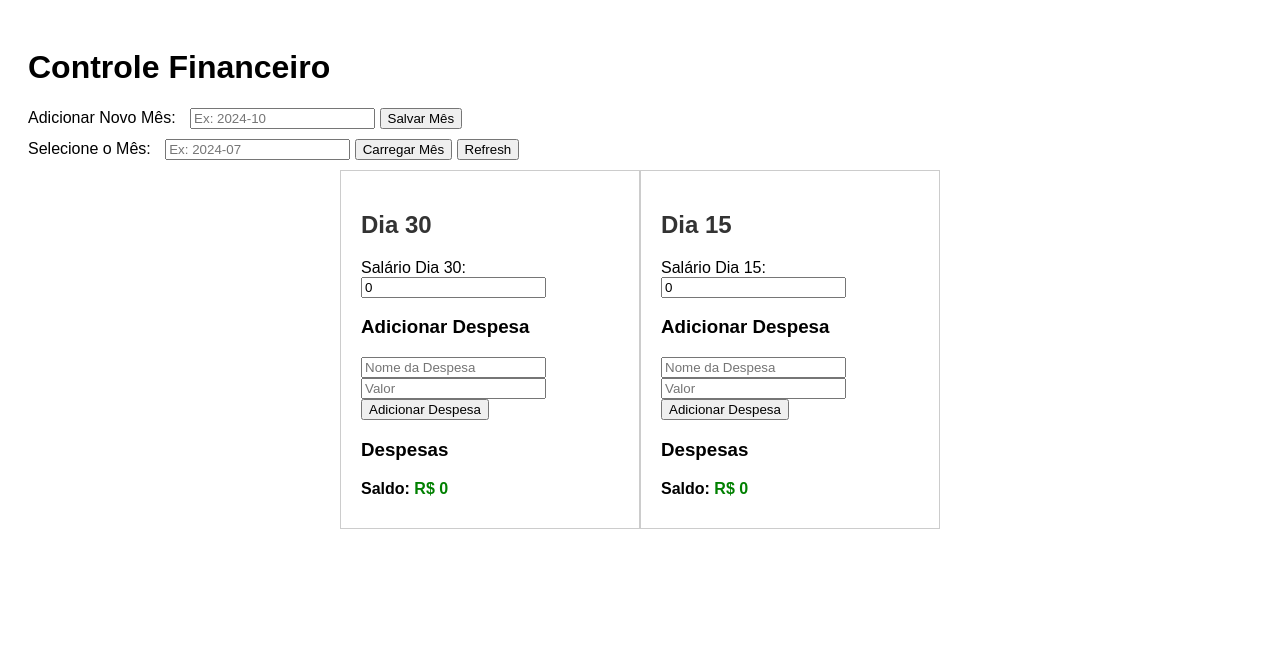
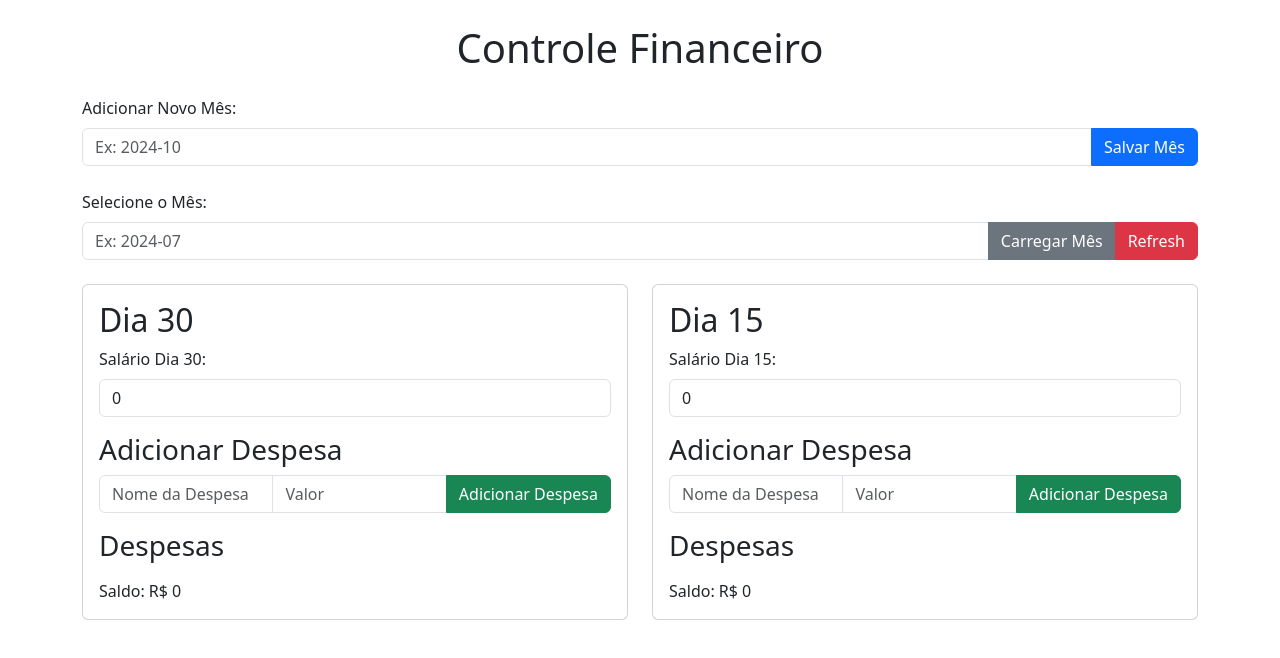
Before and after one commit to Andersonlima21/Controle-Finan-as, a website: page public/index.html in a window 1280 px wide. Drawn offline with nearby package versions, Linux system fonts and the light colour scheme.

Commit message:
inserindo estilos

```diff
--- a/public/css/style.css
+++ /dev/null
@@ -1,42 +0,0 @@
-body {
-    font-family: Arial, sans-serif;
-    padding: 20px;
-}
-
-h2 {
-    color: #333;
-}
-
-.container {
-    display: flex;
-    justify-content: space-between;
-    max-width: 600px;
-    margin: 0 auto;
-}
-
-.block {
-    padding: 20px;
-    border: 1px solid #ccc;
-    margin-bottom: 20px;
-    width: 45%;
-}
-
-.item {
-    margin-bottom: 10px;
-}
-
-label {
-    margin-right: 10px;
-}
-
-.saldo {
-    font-weight: bold;
-}
-
-.positivo {
-    color: green;
-}
-
-.negativo {
-    color: red;
-}
--- a/public/index.html
+++ b/public/index.html
@@ -5,63 +5,87 @@
     <meta charset="UTF-8">
     <meta name="viewport" content="width=device-width, initial-scale=1.0">
     <title>Controle Financeiro</title>
-    <link rel="stylesheet" href="/css/style.css">
+    <!-- Bootstrap CSS -->
+    <link href="https://cdn.jsdelivr.net/npm/bootstrap@5.3.3/dist/css/bootstrap.min.css" rel="stylesheet" integrity="sha384-QWTKZyjpPEjISv5WaRU9OFeRpok6YctnYmDr5pNlyT2bRjXh0JMhjY6hW+ALEwIH" crossorigin="anonymous">
+    <!-- Seu CSS -->
+    <link rel="stylesheet" href="styles.css">
 </head>
 
 <body>
-    <h1>Controle Financeiro</h1>
+    <div class="container mt-4">
+        <h1 class="text-center mb-4">Controle Financeiro</h1>
+
         <!-- Adicionar novo mês -->
-    <div class="item">
-        <label for="novoMes">Adicionar Novo Mês:</label>
-        <input type="text" id="novoMes" placeholder="Ex: 2024-10">
-        <button onclick="salvarMes()">Salvar Mês</button>
+        <div class="mb-4">
+            <label for="novoMes" class="form-label">Adicionar Novo Mês:</label>
+            <div class="input-group">
+                <input type="text" id="novoMes" class="form-control" placeholder="Ex: 2024-10">
+                <button class="btn btn-primary" onclick="salvarMes()">Salvar Mês</button>
             </div>
+        </div>
+
         <!-- Seleção do mês -->
-    <div class="item">
-        <label for="mes">Selecione o Mês:</label>
-        <input type="text" id="mesSelecionado" placeholder="Ex: 2024-07">
-        <button onclick="carregarMes()">Carregar Mês</button>
-        <button onclick="location.reload()">Refresh</button>
+        <div class="mb-4">
+            <label for="mes" class="form-label">Selecione o Mês:</label>
+            <div class="input-group">
+                <input type="text" id="mesSelecionado" class="form-control" placeholder="Ex: 2024-07">
+                <button class="btn btn-secondary" onclick="carregarMes()">Carregar Mês</button>
+                <button class="btn btn-danger" onclick="location.reload()">Refresh</button>
             </div>
-    <div class="container">
-        <div class="block">
-            <h2>Dia 30</h2>
-            <div class="item">
-                <label for="salario30">Salário Dia 30:</label>
-                <input type="number" id="salario30" value="0">
+        </div>
+
+        <div class="row">
+            <div class="col-md-6 mb-4">
+                <div class="card">
+                    <div class="card-body">
+                        <h2 class="card-title">Dia 30</h2>
+                        <div class="mb-3">
+                            <label for="salario30" class="form-label">Salário Dia 30:</label>
+                            <input type="number" id="salario30" class="form-control" value="0">
                         </div>
                         <h3>Adicionar Despesa</h3>
-            <div class="item">
-                <input type="text" id="nomeDespesa30" placeholder="Nome da Despesa">
-                <input type="number" id="valorDespesa30" placeholder="Valor">
-                <button onclick="adicionarDespesa('despesas30', 'salario30')">Adicionar Despesa</button>
+                        <div class="input-group mb-3">
+                            <input type="text" id="nomeDespesa30" class="form-control" placeholder="Nome da Despesa">
+                            <input type="number" id="valorDespesa30" class="form-control" placeholder="Valor">
+                            <button class="btn btn-success" onclick="adicionarDespesa('despesas30', 'salario30')">Adicionar Despesa</button>
                         </div>
                         <h3>Despesas</h3>
                         <div id="despesas30"></div>
-            <div class="item saldo">
-                Saldo: <span id="saldo30" class="positivo">R$ 0</span>
+                        <div class="mt-3">
+                            Saldo: <span id="saldo30" class="saldo positivo">R$ 0</span>
                         </div>
                     </div>
-        <div class="block">
-            <h2>Dia 15</h2>
-            <div class="item">
-                <label for="salario15">Salário Dia 15:</label>
-                <input type="number" id="salario15" value="0">
+                </div>
+            </div>
+            <div class="col-md-6 mb-4">
+                <div class="card">
+                    <div class="card-body">
+                        <h2 class="card-title">Dia 15</h2>
+                        <div class="mb-3">
+                            <label for="salario15" class="form-label">Salário Dia 15:</label>
+                            <input type="number" id="salario15" class="form-control" value="0">
                         </div>
                         <h3>Adicionar Despesa</h3>
-            <div class="item">
-                <input type="text" id="nomeDespesa15" placeholder="Nome da Despesa">
-                <input type="number" id="valorDespesa15" placeholder="Valor">
-                <button onclick="adicionarDespesa('despesas15', 'salario15')">Adicionar Despesa</button>
+                        <div class="input-group mb-3">
+                            <input type="text" id="nomeDespesa15" class="form-control" placeholder="Nome da Despesa">
+                            <input type="number" id="valorDespesa15" class="form-control" placeholder="Valor">
+                            <button class="btn btn-success" onclick="adicionarDespesa('despesas15', 'salario15')">Adicionar Despesa</button>
                         </div>
                         <h3>Despesas</h3>
                         <div id="despesas15"></div>
-            <div class="item saldo">
-                Saldo: <span id="saldo15" class="positivo">R$ 0</span>
+                        <div class="mt-3">
+                            Saldo: <span id="saldo15" class="saldo positivo">R$ 0</span>
                         </div>
                     </div>
                 </div>
-    <script src="/js/script.js"></script>
+            </div>
+        </div>
+    </div>
+
+    <!-- Bootstrap Bundle with Popper -->
+    <script src="https://cdn.jsdelivr.net/npm/bootstrap@5.3.3/dist/js/bootstrap.bundle.min.js" integrity="sha384-YvpcrYf0tY3lHB60NNkmXc5s9fDVZLESaAA55NDzOxhy9GkcIdslK1eN7N6jIeHz" crossorigin="anonymous"></script>
+    <!-- Seu JavaScript -->
+    <script src="script.js"></script>
 </body>
 
 </html>
--- /dev/null
+++ b/public/style.css
@@ -0,0 +1,26 @@
+/* styles.css */
+body {
+    font-family: Arial, sans-serif;
+    background-color: #f8f9fa;
+}
+
+h1 {
+    color: #333;
+}
+
+.card {
+    border: 1px solid #ddd;
+    border-radius: 8px;
+}
+
+.saldo {
+    font-weight: bold;
+}
+
+.positivo {
+    color: green;
+}
+
+.negativo {
+    color: red;
+}
```
Also changed, not shown: public/script.js (renamed from public/js/script.js). Lines whose indentation alone changed are shown as unchanged.
